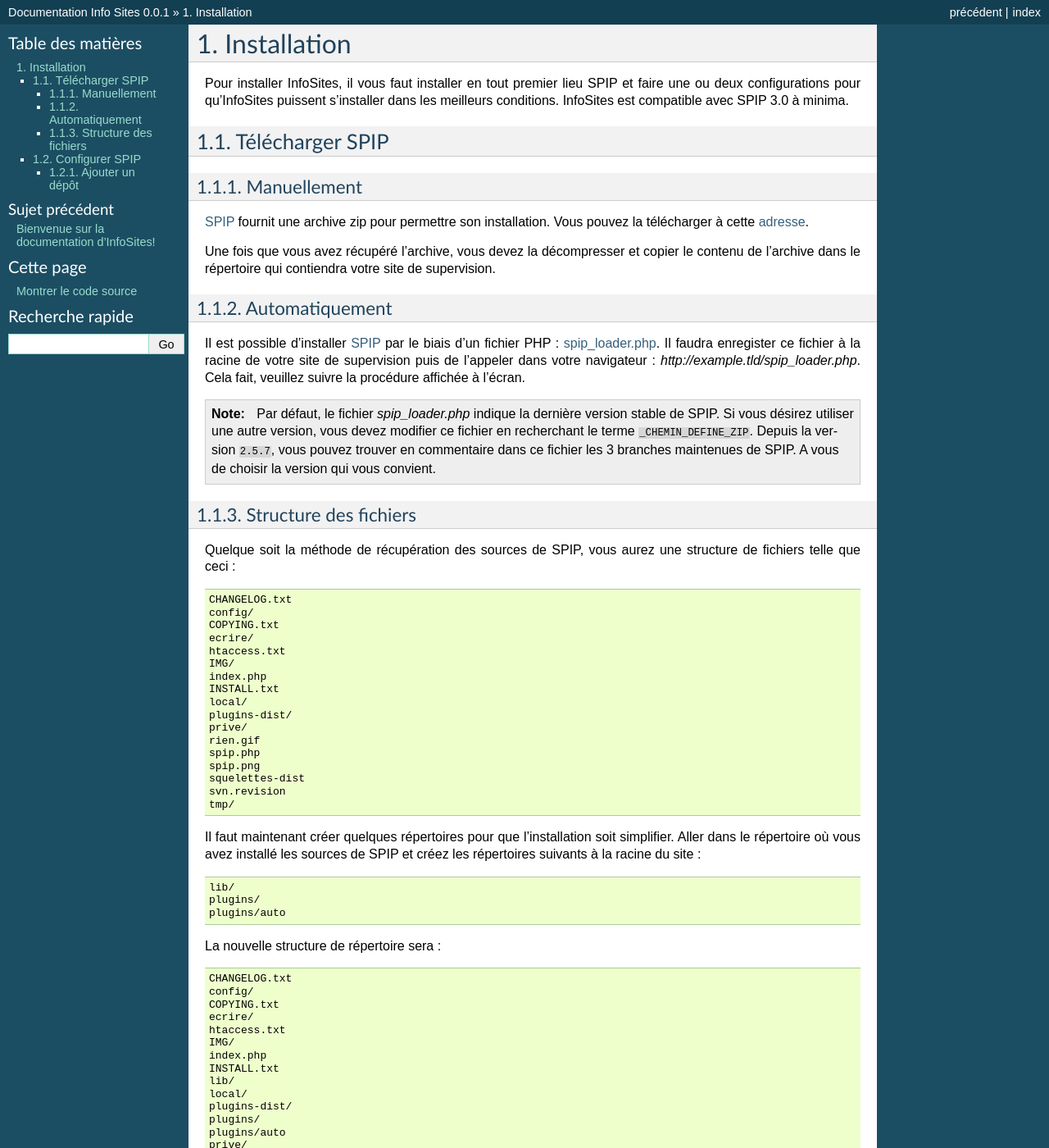
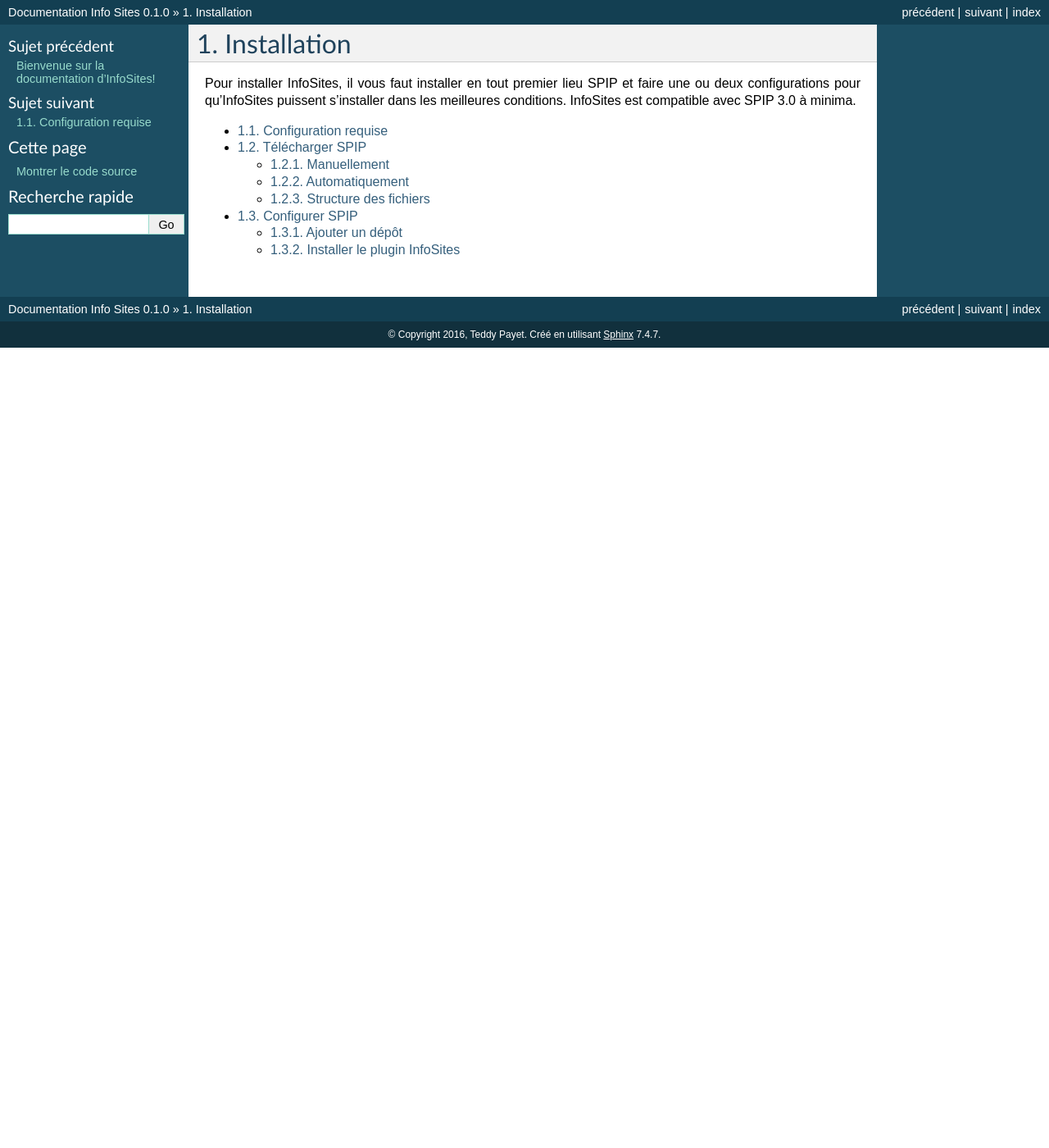
Before and after one commit to Ybbet/info_sites, a Sphinx documentation site: the page built from docs/source/installation/index.rst, in a window 1280 px wide and 1400 px high. Shown: the whole window at 82% size. Built offline with Sphinx 7.4.7, drawn with Linux system fonts in a browser that asks for light colours; some of the changed text lies outside the part shown.

Commit message:
On segmente la documentation d'installation.
Cela permet de comprendre le découpage de ce chapitre.

```diff
--- a/docs/source/conf.py
+++ b/docs/source/conf.py
@@ -57,9 +57,9 @@
 # built documents.
 #
 # The short X.Y version.
-version = u'0.0.1'
+version = u'0.1.0'
 # The full version, including alpha/beta/rc tags.
-release = u'0.0.1'
+release = u'0.1.0'
 
 # The language for content autogenerated by Sphinx. Refer to documentation
 # for a list of supported languages.
--- a/docs/source/installation/index.rst
+++ b/docs/source/installation/index.rst
@@ -1,118 +1,14 @@
 Installation
 ============
 
-Pour installer InfoSites, il vous faut installer en tout premier lieu SPIP et faire une ou deux configurations pour qu'InfoSites puissent s'installer dans les meilleurs conditions.
+Pour installer InfoSites, il vous faut installer en tout premier lieu SPIP et faire une ou deux configurations pour qu'InfoSites puissent s'installer dans les meilleures conditions.
 InfoSites est compatible avec SPIP 3.0 à minima.
 
-----------------
-Télécharger SPIP
-----------------
-~~~~~~~~~~~~
-Manuellement
-~~~~~~~~~~~~
-`SPIP`_ fournit une archive zip pour permettre son installation. Vous pouvez la télécharger à cette `adresse`_.
+.. toctree::
+   :maxdepth: 3
+   :numbered:
+   :glob:
 
-Une fois que vous avez récupéré l'archive, vous devez la décompresser et copier le contenu de l'archive dans le répertoire qui contiendra votre site de supervision.
-
-
-~~~~~~~~~~~~~~~
-Automatiquement
-~~~~~~~~~~~~~~~
-Il est possible d'installer `SPIP`_ par le biais d'un fichier PHP : `spip_loader.php`_. Il faudra enregister ce fichier à la racine de votre site de supervision puis de l'appeler dans votre navigateur : `http://example.tld/spip_loader.php`. Cela fait, veuillez suivre la procédure affichée à l'écran.
-
-.. note::
-   Par défaut, le fichier `spip_loader.php` indique la dernière version stable de SPIP. Si vous désirez utiliser une autre version, vous devez modifier ce fichier en recherchant le terme ``_CHEMIN_DEFINE_ZIP``. Depuis la version ``2.5.7``, vous pouvez trouver en commentaire dans ce fichier les 3 branches maintenues de SPIP. A vous de choisir la version qui vous convient.
-
-
-~~~~~~~~~~~~~~~~~~~~~~
-Structure des fichiers
-~~~~~~~~~~~~~~~~~~~~~~
-Quelque soit la méthode de récupération des sources de SPIP, vous aurez une structure de fichiers telle que ceci :
-
-.. code-block:: shell
-
-   CHANGELOG.txt
-   config/
-   COPYING.txt
-   ecrire/
-   htaccess.txt
-   IMG/
-   index.php
-   INSTALL.txt
-   local/
-   plugins-dist/
-   prive/
-   rien.gif
-   spip.php
-   spip.png
-   squelettes-dist
-   svn.revision
-   tmp/
-
-Il faut maintenant créer quelques répertoires pour que l'installation soit simplifier. Aller dans le répertoire où vous avez installé les sources de SPIP et créez les répertoires suivants à la racine du site :
-
-.. code-block:: bash
-
-   lib/
-   plugins/
-   plugins/auto
-
-La nouvelle structure de répertoire sera :
-
-.. code-block:: shell
-
-   CHANGELOG.txt
-   config/
-   COPYING.txt
-   ecrire/
-   htaccess.txt
-   IMG/
-   index.php
-   INSTALL.txt
-   lib/
-   local/
-   plugins-dist/
-   plugins/
-   plugins/auto
-   prive/
-   rien.gif
-   spip.php
-   spip.png
-   squelettes-dist
-   svn.revision
-   tmp/
-
-.. warning::
-   Si vous rencontrez des problèmes d'autorisation sur les répertoires dans les étapes suivantes, il faudra changer les droits sur des répertoires avec cette ligne de commande : ``chmod -R 755 local/ tmp/ config/ IMG/ plugins/ lib/``
-
-
-----------------
-Configurer SPIP
-----------------
-Après avoir récupérer les fichiers sources de SPIP, dans votre navigateur, aller à l'adresse suivante : `http://example.tld/ecrire/`. Et suivez les différentes étapes à l'écran.
-
-Cela fait, allez sur la page de gestion des plugins : ``Configuration > Gestion des plugins``. Puis cliquez sur ``Verrouilés``. Recherchez le plugin ``SVP``. Cliquez sur l'icône de configuration à droite de la ligne. Cela vous amènera sur la page ``http://example.tkd/ecrire/?exec=configurer_svp``. Sélectionnez les éléments suivants dans le formulaire :
-
-.. code-block:: html
-
-   Activer le mode runtime ? 'Non'
-   Activer le mode pas-à-pas ? 'Non'
-   Activer les logs verbeux ? 'Non'
-   Autoriser l'activation des paquets obsolètes ? 'Non'
-   Permettre l'édition des dépôts ? 'Non'
-
-Cliquez sur ``Enregistrer`` après avoir sélectionné 'Non' à chaque élément.
-
-~~~~~~~~~~~~~~~~
-Ajouter un dépôt
-~~~~~~~~~~~~~~~~
-* Revenir sur la page de gestion des plugins : ``Configuration > Gestion des plugins`` ;
-* Cliquez sur l'onglet ``Ajouter des plugins > Dépôts`` ;
-* Dans le formulaire ``Ajouter un dépôt``, saisir le lien ``http://plugins.spip.net/depots/principal.xml`` dans le champ ``Fichier XML du dépôt`` ;
-* Cliquez sur le bouton ``Ajouter``.
-
-
-.. On renseigne ici tous les liens de la page
-.. _SPIP: http://www.spip.net/fr
-.. _adresse: http://www.spip.net/fr_download
-.. _spip_loader.php: http://www.spip.net/spip-dev/INSTALL/spip_loader.php
+   requirements
+   download
+   config
```
Also changed, not shown: docs/source/index.rst (+3 -9 lines), docs/source/installation/config.rst (added, +37 -0 lines), docs/source/installation/download.rst (added, +86 -0 lines), docs/source/installation/requirements.rst (added, +121 -0 lines).
